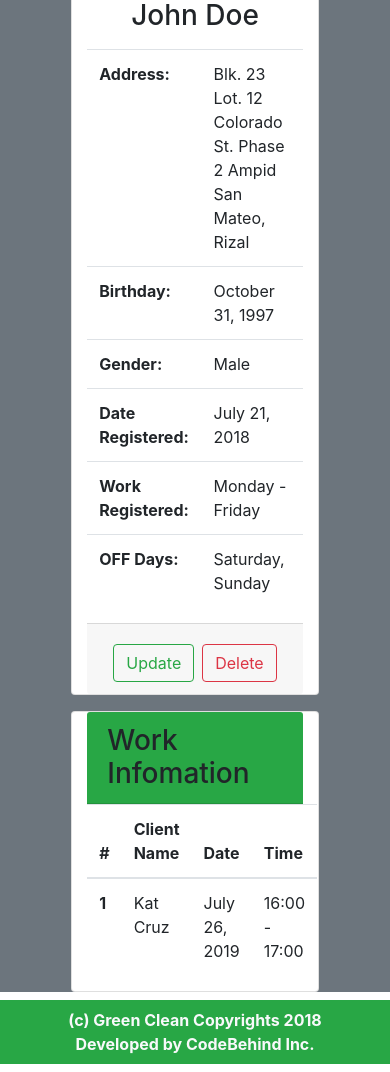
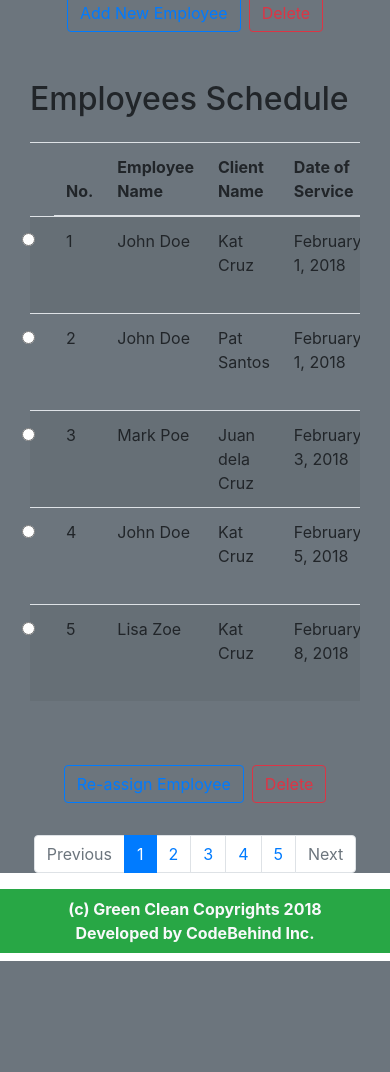
Before and after one commit to ahiyalala/greenclean-backend, a CodeIgniter app: page /database/admin/employee in a window 390 px wide. Shown: the part 645-1717 px from the top of the page. After the commit the page ends 1606 px from the top, so only its background shows below. Run offline with CodeIgniter, Linux system fonts and the light colour scheme; data that the repository does not hold is empty; some libraries are stand-ins or nearby versions.

Commit message:
Employee

```diff
--- a/application/controllers/Admin.php
+++ b/application/controllers/Admin.php
@@ -37,7 +37,12 @@ class Admin extends CI_Controller {
     }
 
     public function employee(){
+        $this->load->model('housekeeper');
+
+        $employee_list = $this->housekeeper->get_all();
+
         $data = array(
+            'housekeepers' => $employee_list,
             'admin' => array(
                 'first_name' => "Kuroneko",
                 'middle_name' => "Kuro",
--- /dev/null
+++ b/application/models/Housekeeper.php
@@ -0,0 +1,18 @@
+<?php
+
+class Housekeeper extends CI_Model{
+    public $housekeeper_id;
+    public $first_name;
+    public $middle_name;
+    public $last_name;
+    public $birth_date;
+    public $email_address;
+    public $contact_number;
+    public $gender;
+
+    public function get_all(){
+        return $this->db->select('*')
+                            ->from('housekeeper')
+                            ->get()->result();
+    }
+}
--- a/application/views/admin_employee.php
+++ b/application/views/admin_employee.php
@@ -1,93 +1,161 @@
  <!-- Page Content -->
  <div id="page-content-wrapper ">
-                        <!-- Full Section -->
         <div class="container-fluid bg-secondary">
+
           <a href="#menu-toggle" class="btn btn-secondary" id="menu-toggle">Toggle Menu</a>
-                              <!-- START OF MAIN -->
           <main class="col-sm-9 offset-sm-3 col-md-10 offset-md-2 pt-3">
-                                    <h1 class="text-center display-4">John Doe's Profile</h1>
+            <h1 class="text-center display-4">Employee Management</h1>
             <div class="dropdown-divider"></div>
-                                    <!-- START OF 1ST CARD -->
+            <h2 class="display-5 pt-5 pb-3">Employees</h2>
 
-                                    <div class="card  w-75 container">
-                                          <div class="card-header bg-success h3">Personal Infomation</div>
-                                          <!-- START OF 1ST CARD BODY -->
-                                          <div class="card-block bg-faded">
-                                                <div class="d-flex justify-content-center">
-                                                      <img src="apple.jpg" class="img-fluid rounded-circle" alt="APPLE" width="250" height="250">
-                                                </div>
-                                                <div class="text-center mb-3">
-                                                      <h3 class="h3">John Doe</h3>
-                                                </div>
-                                                <table class="table bg-faded">
+            <div class="table-responsive">
+              <table class="table table-striped">
+                <thead>
+                  <tr>
+                    <th>No.</th>
+                    <th>Full Name</th>
+                    <th>Gender</th>
+                    <th>Date Registered</th>
+                    <th>Customer's Rating</th>
+                  </tr>
+                </thead>
                 <tbody>
+                <!-- stuffff -->
+                <?php foreach($housekeepers as $housekeeper): ?>
                   <tr>
-                                                                  <th scope="row">Address: </th>
-                                                                  <td>Blk. 23 Lot. 12 Colorado St. Phase 2 Ampid San Mateo, Rizal</td>
+                    <td><?php echo $housekeeper->housekeeper_id ?></td>
+                    <td>
+                      <a href="<?php echo base_url("/employee/".$housekeeper->housekeeper_id) ?>"> John Doe </a>
+                    </td>
+                    <td><?php echo $housekeeper->gender ?></td>
+                    <td>Date registered not yet available</td>
+                    <th> Rating not yet available </th>
                   </tr>
-                                                            <tr>
-                                                                  <th scope="row">Birthday: </th>
-                                                                  <td>October 31, 1997</td>
-                                                            </tr>
-                                                            <tr>
-                                                                  <th scope="row">Gender: </th>
-                                                                  <td>Male</td>
-                                                            </tr>
-                                                            <tr>
-                                                                  <th scope="row">Date Registered: </th>
-                                                                  <td>July 21, 2018</td>
-                                                            </tr>
-                                                            <tr>
-                                                                  <th scope="row">Work Registered: </th>
-                                                                  <td>Monday - Friday</td>
-                                                            </tr>
-                                                            <tr>
-                                                                  <th scope="row">OFF Days: </th>
-                                                                  <td>Saturday, Sunday</td>
-                                                            </tr>
+                <?php endforeach; ?>
+                  <!-- stuffff -->
                 </tbody>
               </table>
+            </div>
+            <div class="d-flex justify-content-center clearfix pt-5">
+              <button class="btn btn-outline-primary mx-1" data-toggle="modal" data-target="#myModal">Add New Employee</button>
 
-                                          </div>
-                                          <!-- END OF 1ST CARD BODY -->
-                                          <div class="card-footer">
-                                                <div class="d-flex justify-content-center clearfix pt-2">
-                                                      <button class="btn btn-outline-success mx-1">Update</button>
               <button class="btn btn-outline-danger mx-1">Delete</button>
             </div>
-                                          </div>
 
-                                    </div>
-                                    <!-- END OF 1ST CARD -->
 
-                                    <div class="card mt-3 w-75 container">
-                                          <div class="card-header bg-success h3">Work Infomation</div>
-                                          <!-- START OF 2ND CARD BODY -->
-                                          <div class="card-block bg-faded">
-                                                <table class="table bg-faded">
+            <h2 class="display-5 pt-5 pb-3">Employees Schedule</h2>
+
+            <div class="table-responsive">
+              <table class="table table-striped">
                 <thead>
                   <tr>
-                                                                  <th scope="col">#</th>
-                                                                  <th scope="col">Client Name</th>
-                                                                  <th scope="col">Date</th>
-                                                                  <th scope="col">Time</th>
+                    <td> </td>
+                    <th>No.</th>
+                    <th>Employee Name</th>
+                    <th>Client Name</th>
+                    <th>Date of Service</th>
+                    <th>Time of Service</th>
                   </tr>
                 </thead>
                 <tbody>
                   <tr>
-                                                                  <th scope="row"> 1 </th>
+                    <td>
+                      <p class="float-right">
+                        <input class="form-check-input" name="a1" type="radio" value="option1">
+                      </p>
+                    </td>
+                    <td>1</td>
+                    <td>John Doe</td>
                     <td>Kat Cruz</td>
-                                                                  <td>July 26, 2019</td>
-                                                                  <td>16:00 - 17:00</td>
+                    <td>February 1, 2018</td>
+                    <td>8:00am - 12:00pm</td>
+                  </tr>
+                  <tr>
+                    <td>
+                      <p class="float-right">
+                        <input class="form-check-input" name="a1" type="radio" value="option1">
+                      </p>
+                    </td>
+                    <td>2</td>
+                    <td>John Doe</td>
+                    <td>Pat Santos</td>
+                    <td>February 1, 2018</td>
+                    <td>1:00pm - 4:00pm</td>
+                  </tr>
+                  <tr>
+                    <td>
+                      <p class="float-right">
+                        <input class="form-check-input" name="a1" type="radio" value="option1">
+                      </p>
+                    </td>
+                    <td>3</td>
+                    <td>Mark Poe</td>
+                    <td>Juan dela Cruz</td>
+                    <td>February 3, 2018</td>
+                    <td>10:00am - 2:00pm</td>
+                  </tr>
+                  <tr>
+                    <td>
+                      <p class="float-right">
+                        <input class="form-check-input" name="a1" type="radio" value="option1">
+                      </p>
+                    </td>
+                    <td>4</td>
+                    <td>John Doe</td>
+                    <td>Kat Cruz</td>
+                    <td>February 5, 2018</td>
+                    <td>8:00am - 12:00pm</td>
+                  </tr>
+                  <tr>
+                    <td>
+                      <p class="float-right">
+                        <input class="form-check-input" name="a1" type="radio" value="option1">
+                      </p>
+                    </td>
+                    <td>5</td>
+                    <td>Lisa Zoe</td>
+                    <td>Kat Cruz</td>
+                    <td>February 8, 2018</td>
+                    <td>4:00pm - 8:00pm</td>
                   </tr>
                 </tbody>
               </table>
             </div>
+            <div class="d-flex justify-content-center clearfix pt-5">
+              <button class="btn btn-outline-primary mx-1">Re-assign Employee</button>
+              <button class="btn btn-outline-danger mx-1">Delete</button>
+            </div>
+
+            <ul class="pagination pt-2 d-flex justify-content-center mt-4">
+              <li class="page-item">
+                <a class="page-link text-muted" href="#">Previous</a>
+              </li>
+              <li class="page-item active">
+                <a class="page-link text-inverse" href="#">1</a>
+              </li>
+              <li class="page-item">
+                <a class="page-link text-inverse" href="#">2</a>
+              </li>
+              <li class="page-item">
+                <a class="page-link text-inverse" href="#">3</a>
+              </li>
+              <li class="page-item">
+                <a class="page-link text-inverse" href="#">4</a>
+              </li>
+              <li class="page-item">
+                <a class="page-link text-inverse" href="#">5</a>
+              </li>
+              <li class="page-item">
+                <a class="page-link text-muted" href="#">Next</a>
+              </li>
+            </ul>
+
+
+          </main>
+
+
         </div>
 
 
-
-                              </main>
-                              <!-- END OF MAIN -->
-
       </div>
+      <!-- /#page-content-wrapper -->
--- a/application/views/admin_service.php
+++ b/application/views/admin_service.php
@@ -13,7 +13,7 @@
 
             <div id="accordion" role="tablist">
             <?php
-              foreach($services as $service){
+              foreach($services as $service):
               ?>
               <div class="card">
                 <div class="card-header" role="tab" id="heading">
@@ -31,7 +31,7 @@
                   </div>
                 </div>
               </div>
-              <?php } ?>
+              <?php endforeach; ?>
             </div>
             <div class="d-flex justify-content-center clearfix pt-5">
               <button class="btn btn-outline-primary mx-1 " data-toggle="modal" data-target="#addService">Add Service Package</button>
```
Also changed, not shown: application/controllers/Employee.php (added, +7 -0 lines), application/controllers/GC_Controller.php (added, +7 -0 lines), application/views/admin_employee_specific.php (added, +93 -0 lines). Lines whose indentation alone changed are shown as unchanged.
